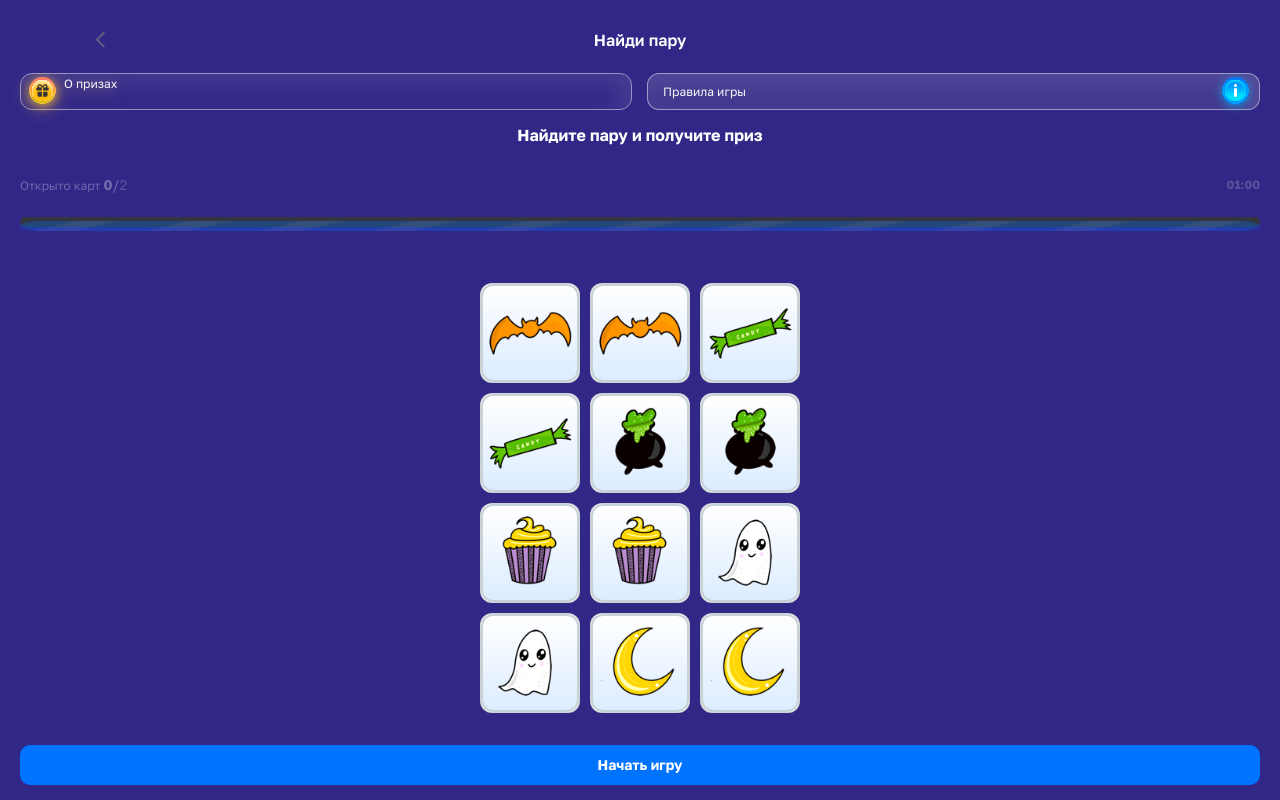
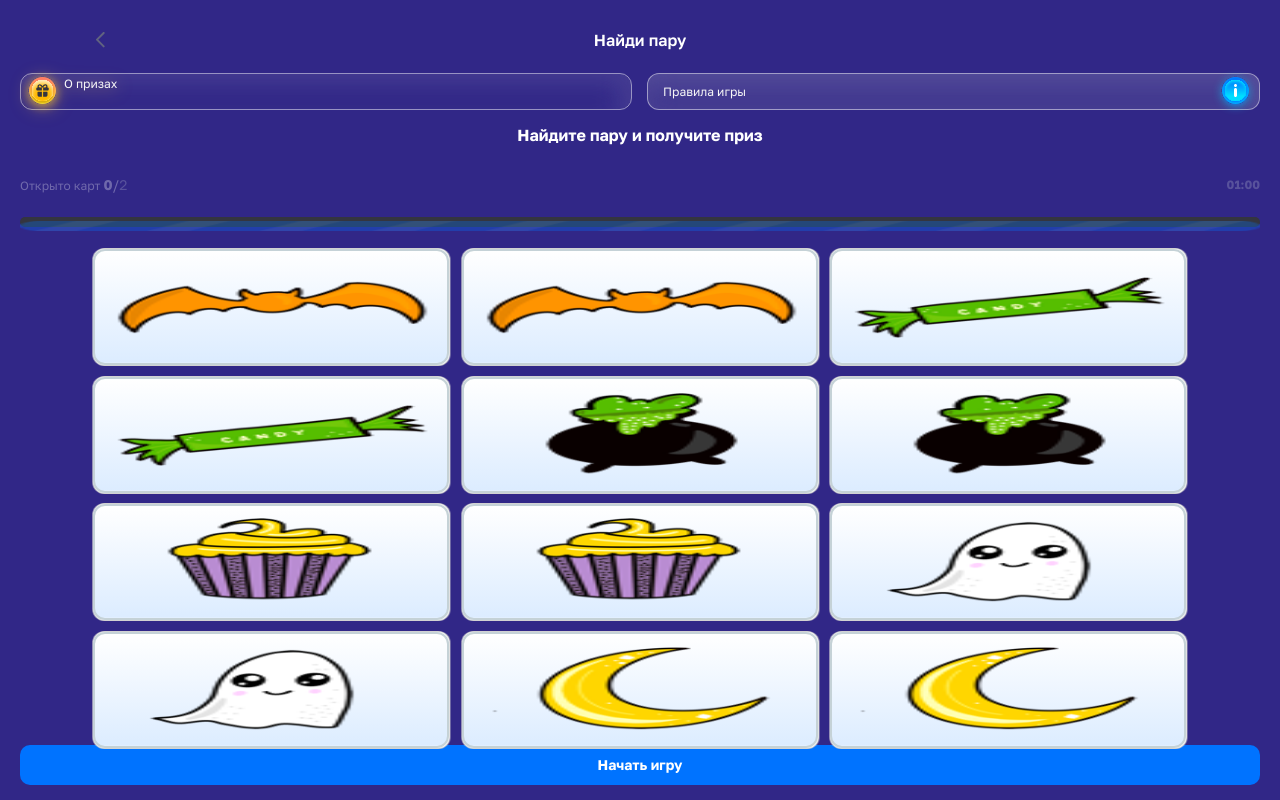
Before and after one commit to asads30/aksiya, a Vue app: page /game in a window 1280 px wide. Built offline with nearby package versions, Linux system fonts and the light colour scheme.

Commit message:
Fix adaptive card board

```diff
--- a/src/components/GameBoard.vue
+++ b/src/components/GameBoard.vue
@@ -101,7 +101,13 @@ watch(
       />
     </div>
   </div>
-  <div style="height: calc(100% - 150px)">
+  <div
+    style="
+      height: calc(100% - 150px);
+      max-height: calc(100% - 150px);
+      overflow: hidden;
+    "
+  >
     <transition-group tag="section" class="game-board" name="shuffle-card">
       <Card
         v-for="card in cardList"
--- a/src/styles/main.scss
+++ b/src/styles/main.scss
@@ -15,3 +15,10 @@ html, body {
   max-height: 100dvh;
   background:  #312787;
 }
+
+#app{
+  max-height: 100dvh;
+  height: 100dvh;
+  position: relative;
+  overflow: hidden;
+}
--- a/src/views/GameView.vue
+++ b/src/views/GameView.vue
@@ -118,14 +118,7 @@ watch(
         leftLink="/"
       ></HeaderComponent>
     </div>
-    <div
-      style="
-        height: calc(100dvh - 70px);
-        max-height: calc(100dvh - 70px);
-        overflow-y: scroll;
-        overflow-x: hidden;
-      "
-    >
+    <div style="height: calc(100dvh - 70px); max-height: calc(100dvh - 70px)">
       <GameTitle />
       <GameBoard :cardList="cardList" :status="status" @flip-card="flipCard" />
     </div>
@@ -219,20 +212,21 @@ watch(
 }
 .game-board {
   display: grid;
+  overflow: hidden;
   max-height: 100%;
   height: 100%;
   align-content: center;
   justify-content: center;
-  grid-template-columns: repeat(3, 100px);
-  grid-template-rows: repeat(4, 100px);
+  grid-template-columns: repeat(3, 28%);
+  grid-template-rows: repeat(4, 23%);
   grid-column-gap: 10px;
   grid-row-gap: 10px;
 }
 
-@media screen and (max-width: 375px) {
+@media screen and (max-width: 320px) {
   .game-board {
-    grid-template-columns: repeat(3, 70px);
-    grid-template-rows: repeat(4, 70px);
+    grid-template-columns: repeat(3, 27%);
+    grid-template-rows: repeat(4, 22%);
   }
 }
 
```
